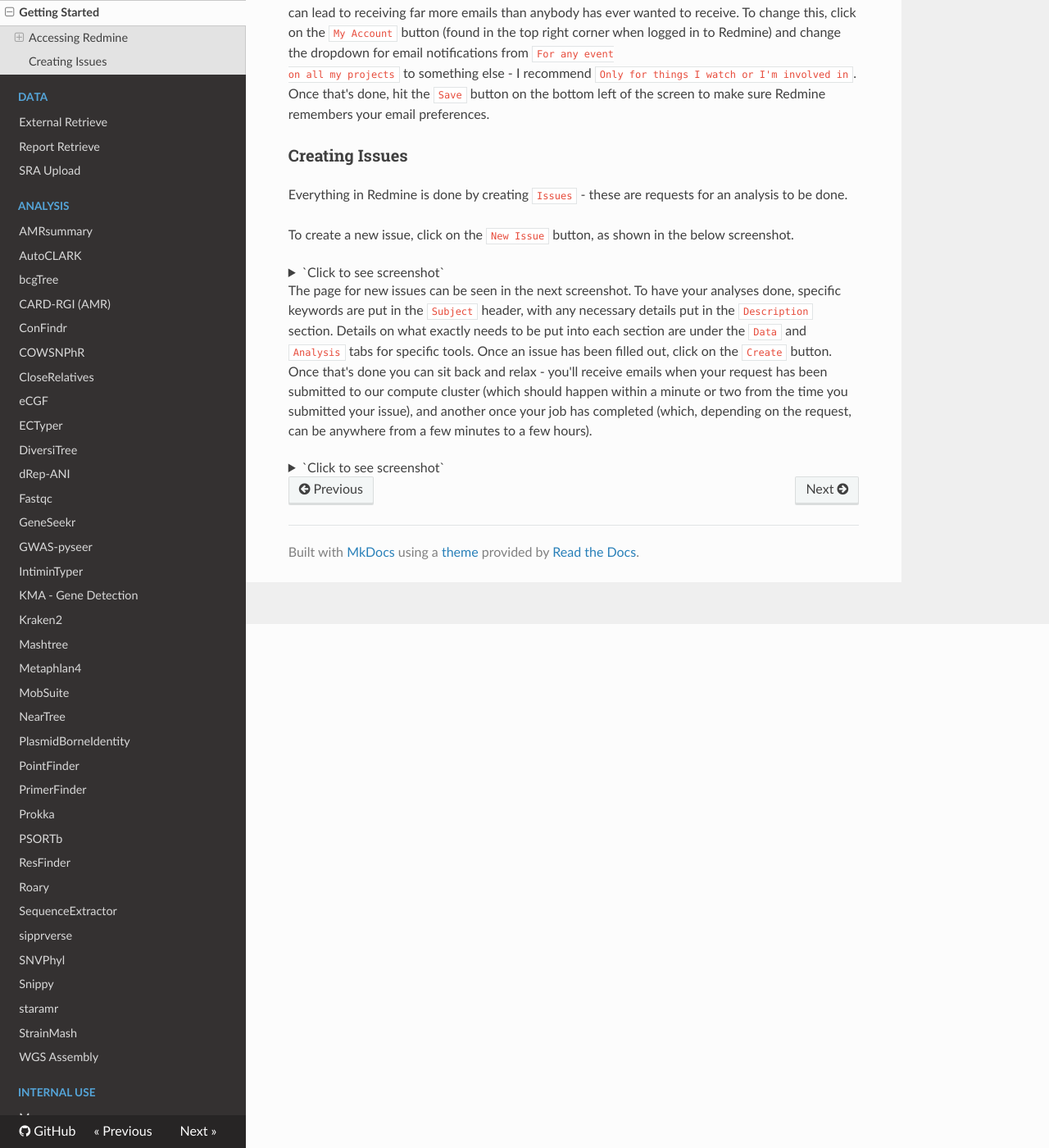
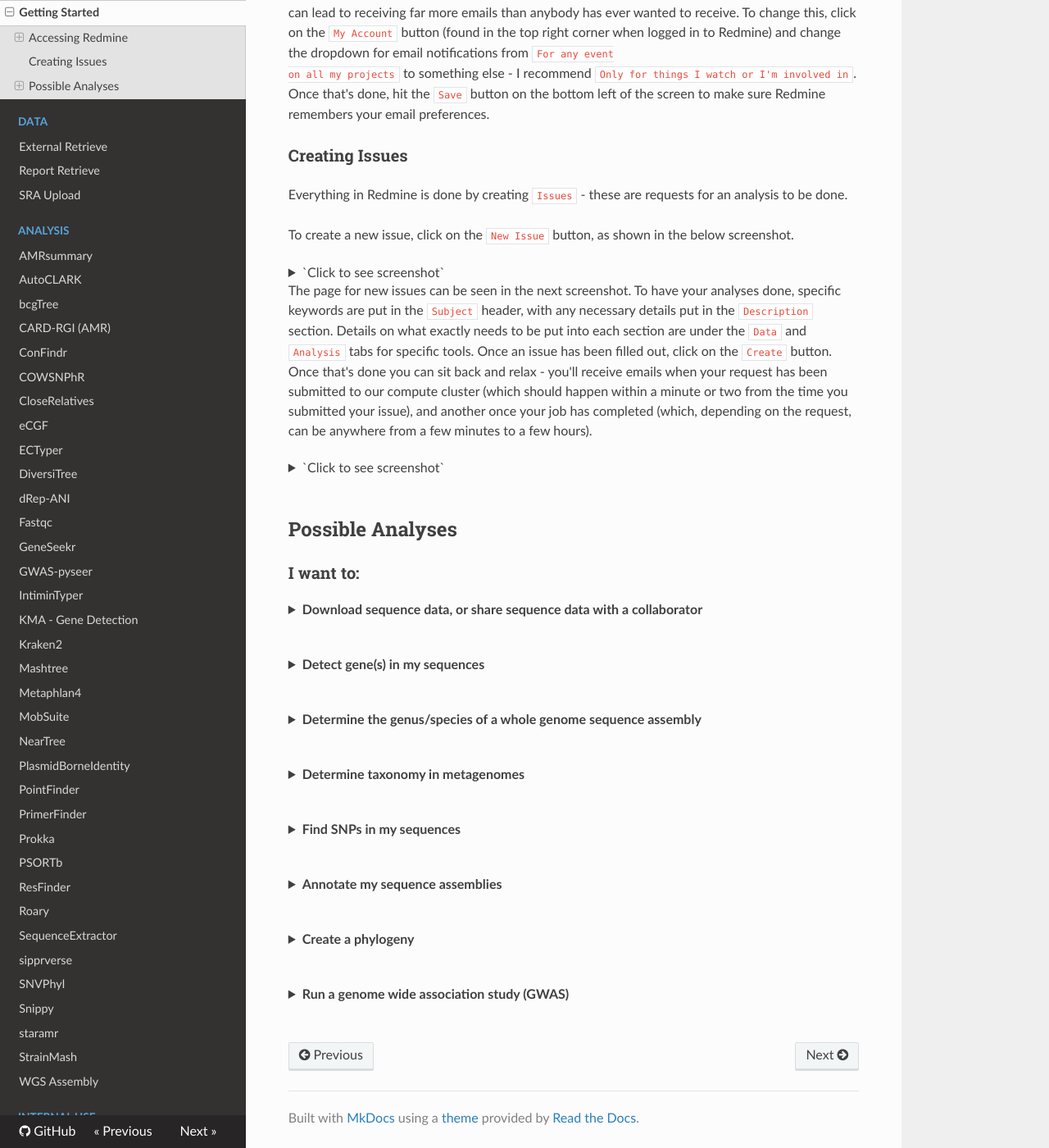
Before and after one commit to OLC-Bioinformatics/redmine-docs, an MkDocs documentation site: the page built from docs/getting_started.md, in a window 1280 px wide and 1400 px high, scrolled down 639 px. Shown: the whole window at 82% size. Built offline with MkDocs 1.6.1, drawn with Linux system fonts in a browser that asks for light colours; nearby versions of some CDN libraries; some of the changed text lies outside the part shown.

Commit message:
Added some updates. Added drop down list to landing page

```diff
--- a/docs/getting_started.md
+++ b/docs/getting_started.md
@@ -50,3 +50,78 @@ hours).
 ![Screenshot](img/New_Issue.png)
 
 </details>
+
+&nbsp;
+## Possible Analyses
+###I want to:
+<details>
+  <summary><b>Download sequence data, or share sequence data with a collaborator</b></summary>
+  To retrieve a zip file of your sequence data (which can also be shared with external collaborators) use automators:
+
+   * **External retrieve** - exports a list of sequences in a zipped file
+
+</details>
+<br>
+<details>
+  <summary><b>Detect gene(s) in my sequences</b></summary>
+  Automators that allow you to screen sequence(s) for gene targets:
+
+   * **GeneSeekr** - assemblies only
+   * **KMA** - allows you to screen raw reads and assemblies
+
+</details>
+<br>
+<details>
+  <summary><b>Determine the genus/species of a whole genome sequence assembly</b></summary>
+  If you are unsure of the genus/species of your isolate, you can use the automator:
+
+   * **Unknownisolate** - compares WGS assembly to ATCC and RefSeq genomes, and determines rMLST type
+
+</details>
+<br>
+<details>
+  <summary><b>Determine taxonomy in metagenomes</b></summary>
+  If you want to detect the different organisms in your metagenomic sequence, you can use the automators:
+
+   * **Metaphlan** - more specific than Kraken2, but less sensitive
+   * **Kraken2/Bracken** - more sensitive than metaphlan, but likely to give false positives to closely related genera/species. Bracken is more accurate than Kraken2.
+
+</details>
+<br>
+<details>
+  <summary><b>Find SNPs in my sequences</b></summary>
+  To detect single nucleotide polymorphisms (SNPs) in your sequences, you can use the automators:
+
+   * **SNVPhyl** -
+   * **Snippy** -
+
+</details>
+<br>
+<details>
+  <summary><b>Annotate my sequence assemblies</b></summary>
+  To annotate your sequence assemblies, you can use the automators:
+
+   * **Prokka** -
+   * **Bakta** -
+
+</details>
+<br>
+<details>
+  <summary><b>Create a phylogeny</b></summary>
+  You can use the automators:
+
+   * **MASHtree** -
+   * **bcgtree** -
+   * **iqtree** -
+
+</details>
+<br>
+<details>
+  <summary><b>Run a genome wide association study (GWAS)</b></summary>
+  You can use the automators:
+
+   * **Roary/Scoary** -
+   * **Pyseer** -
+
+</details>
+<br>
```
Also changed, not shown: other parts of docs/getting_started.md (+1 -1 lines), docs/analysis/kma.md (+9 -2 lines), docs/analysis/metaphlan.md (+2 -0 lines).
